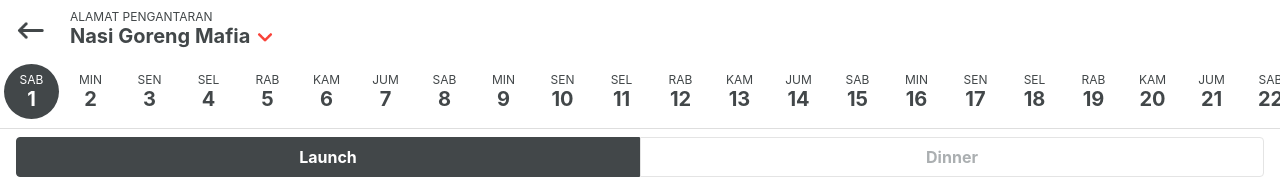
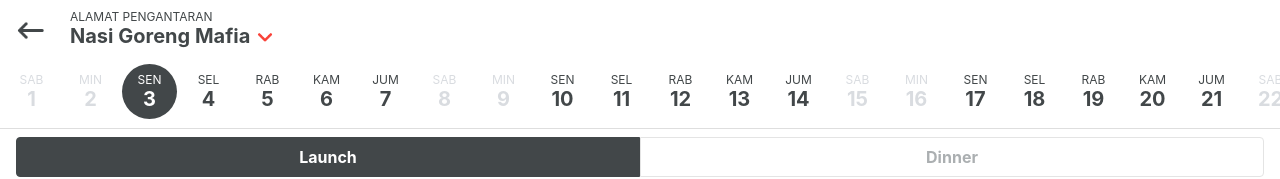
Before and after one commit to subekti404dev/636b3828fb44b826f089a0d599df99824bd1ae5c, a React (Create React App) app: page / in a window 1280 px wide. Shown: the top 179 px of the page. Built offline with nearby package versions, Linux system fonts and the light colour scheme.

Commit message:
disable saturday and sunday on date picker

```diff
--- a/src/shared/date-picker.js
+++ b/src/shared/date-picker.js
@@ -45,7 +45,7 @@ const DateContainer = styled.div`
   cursor: pointer;
   -webkit-tap-highlight-color: transparent;
   background-color: ${props => props.isActive ? "#424749" : "#FFF"};
-  color: ${props => props.isActive ? "#FFF" : "#424749"};
+  color: ${props => props.isActive ? "#FFF" : props.disabled ? "#D9DCE0" : "#424749"};
   border-radius: ${props => props.isActive ? "30px" : "0px"};
 `
 
@@ -68,16 +68,20 @@ const DatePickerContainer = styled.div`
 `
 
 const DatePicker = (props) => {
-  const [activeIndex, setActiveIndex] = React.useState(0);
+  const [activeIndex, setActiveIndex] = React.useState(2);
   return (
     <DatePickerContainer>
       {dates.map((d, index) => {
         const isActive = index === activeIndex;
+        const isDisabled = d.day === 'SAB' || d.day === 'MIN';
         return (
           <DateContainer
             key={index}
+            disabled={isDisabled}
             isActive={isActive}
-            onClick={() => setActiveIndex(index)}
+            onClick={() => {
+              if (!isDisabled) setActiveIndex(index)
+            }}
           >
             <Day>{d.day}</Day>
             <Date>{d.date}</Date>
--- a/src/shared/rating-star.js
+++ b/src/shared/rating-star.js
@@ -15,10 +15,10 @@ const RatingStar = ({ value }) => {
   const hasStartHalf = (value - starQty) > 0;
   const stars = []
   for (let i = 0; i < starQty; i++) {
-    stars.push(<Star />)
+    stars.push(<Star key={i} />)
   }
   if (hasStartHalf) {
-    stars.push(<HalfStar />)
+    stars.push(<HalfStar key={'half'} />)
   }
   return (
     <Container>
```
